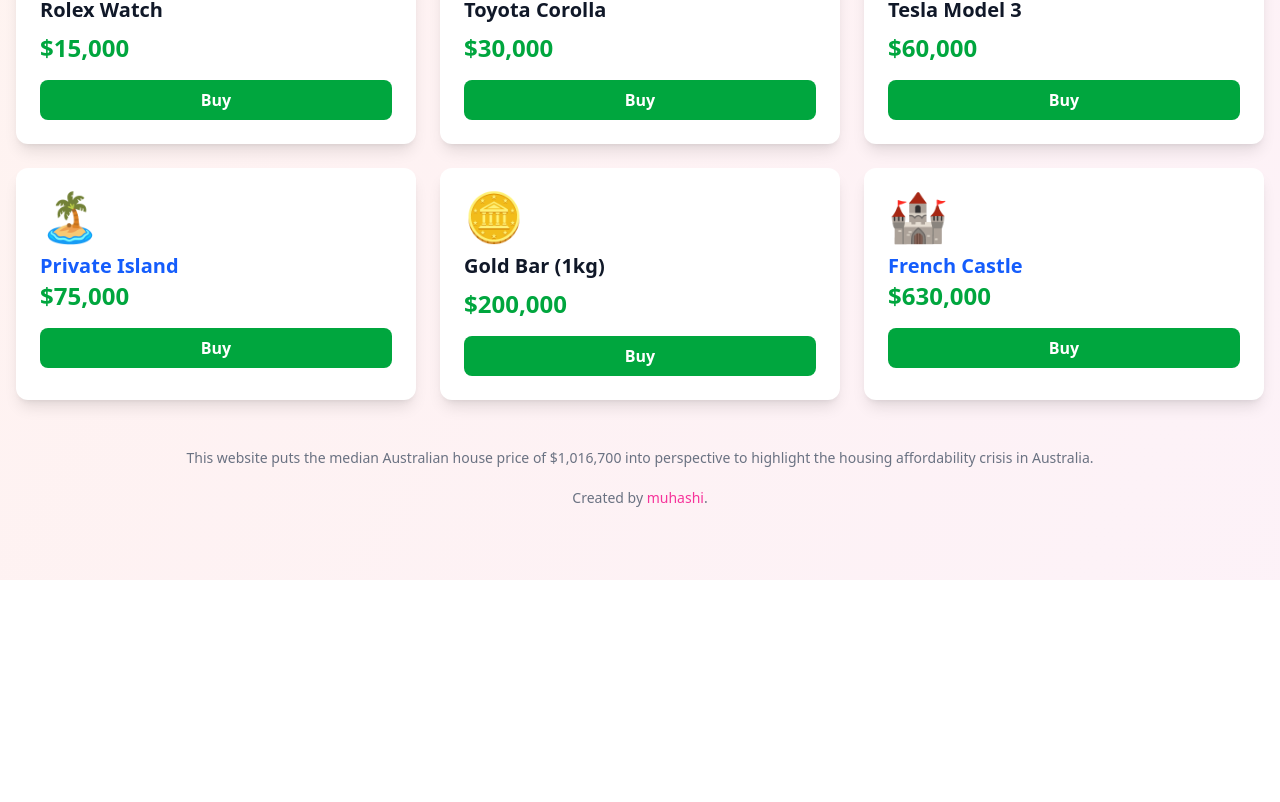
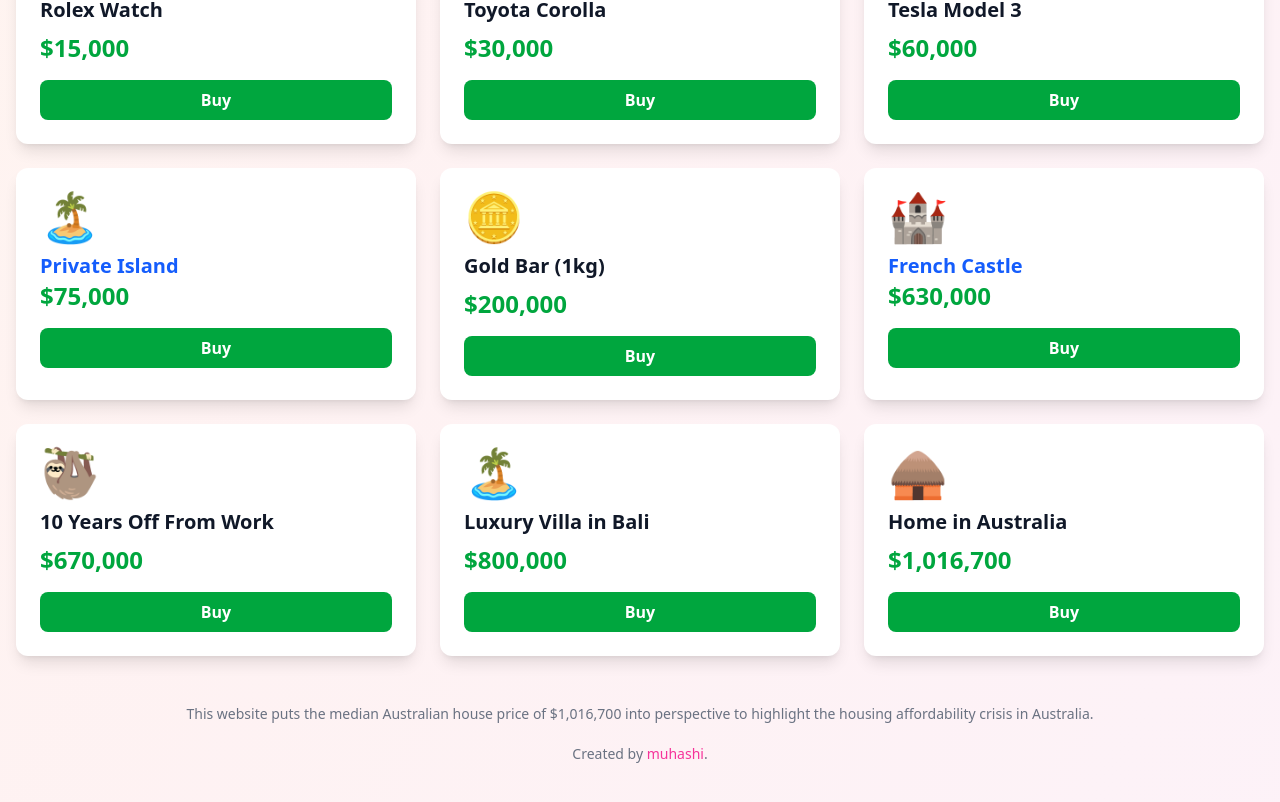
Before and after one commit to muhashi/median-house-price, a React (Vite) app: page / in a window 1280 px wide. Shown: the part 1592-2394 px from the top of the page. Before the commit the page ends 2172 px from the top, so only its background shows below. Built offline with nearby package versions, Linux system fonts and the light colour scheme.

Commit message:
Add more things to buy

```diff
--- a/src/App.jsx
+++ b/src/App.jsx
@@ -24,6 +24,9 @@
   { id: 'time-off', name: 'Take 1 Month Off Work', price: 6000, emoji: '🛌' },
   { id: 'private-jet', name: 'Fly in a Private Jet', price: 12000, emoji: '✈️' },
   { id: 'dino', name: 'Life-Size Animatronic T-Rex', price: 14000, emoji: '🦖', hyperlink: 'https://web.archive.org/web/20251103011140/https://www.mydinosaurs.com/product/giant-dinosaur-animatronic-t.rex-for-sale/' },
+  { id: '10years', name: '10 Years Off From Work', price: 670000, emoji: '🦥' },
+  { id: 'luxury', name: 'Luxury Villa in Bali', price: 800000, emoji: '🏝️' },
+  { id: 'home', name: 'Home in Australia', price: MEDIAN_HOUSE_PRICE, emoji: '🛖' },
 ].toSorted((a, b) => a.price - b.price);
 
 export default function HousingCrisisCalculator() {
```
